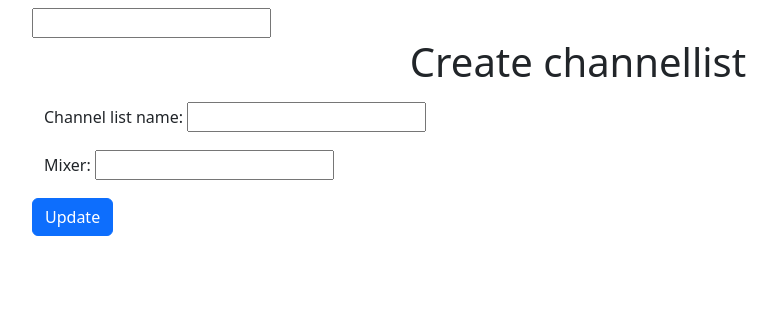
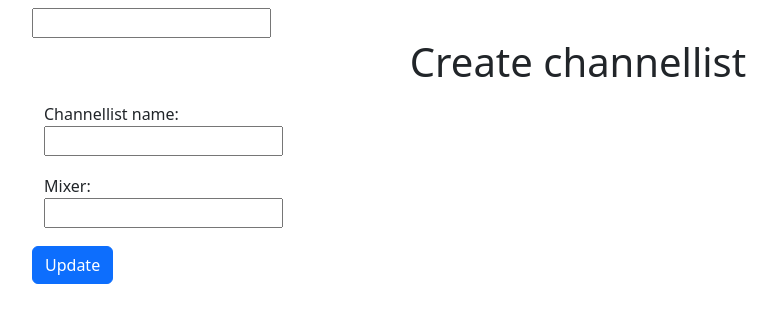
Before and after one commit to SJ-tech-Sweden/Hirehop-tools, a Django app: template hirehop/sound/templates/sound/create_channellist.html in a window 1280 px wide. Shown: the part 56-379 px from the top of the page, without its empty margins (62-839 px from the left). Run offline with Django 3.2, Linux system fonts and the light colour scheme; the template is opened without the code that fills it, so the values that code supplies are empty, except form fields; tables that the repository leaves empty hold one stand-in row (values such as "Sample post"); form fields are guessed from the names that the template uses; some libraries are stand-ins or nearby versions.

Commit message:
updates to view

```diff
--- a/hirehop/sound/templates/sound/create_channellist.html
+++ b/hirehop/sound/templates/sound/create_channellist.html
@@ -20,14 +20,20 @@
               {% endif %}
               <div class="row mb-3">
                 <div class="form-check">
-                    <label for="{{ form.channel_list_name.id_for_label }}">Channel list name:</label>
-                    {{ form.channel_list_name }}
+                    <label for="{{ form.channel_list_name.id_for_label }}" class="col-sm-2">Channellist name:</label>
+                    <div class="col-sm-10">
+                        {{ form.channel_list_name }}
+                    </div>
+
                 </div>
               </div>
               <div class="row mb-3">
                 <div class="form-check">
-                    <label for="{{ form.mixerID.id_for_label }}">Mixer:</label>
-                    {{ form.mixerID }}
+                    <label for="{{ form.mixerID.id_for_label }}" class="col-sm-2">Mixer:</label>
+                    <div class="col-sm-10">
+                        {{ form.mixerID }}
+                    </div>
+
                 </div>
               </div>
                 <button type="submit" class="btn btn-primary" id="btnSubmit">Update</button>
```
